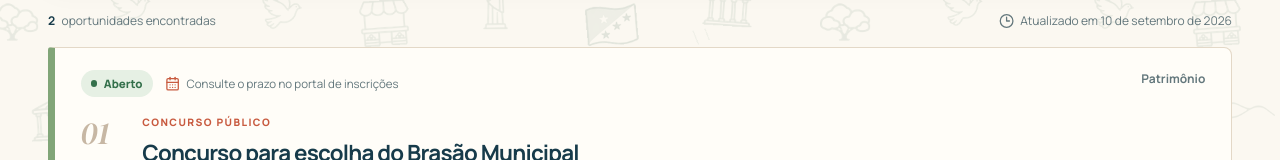
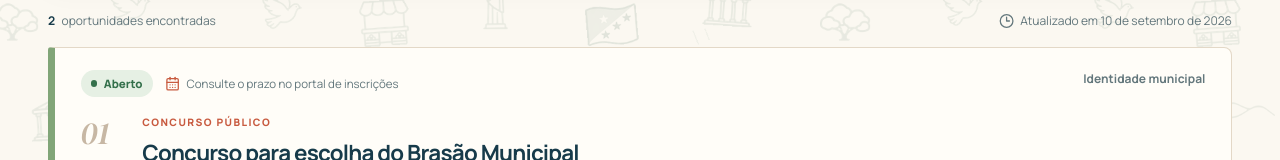
Before and after one commit to GustavoDevGTI/Editais-Culturais, a React (Vite) app: page / in a window 1280 px wide. Shown: the part 720-880 px from the top of the page. Built offline with nearby package versions, Linux system fonts and the light colour scheme.

Commit message:
Adapta categorias e clareia favicon do coreto

```diff
--- a/src/App.tsx
+++ b/src/App.tsx
@@ -22,6 +22,11 @@ export function App() {
   const { closeAccessibility, closeAbout, closeAllEditais, closeEdital, editalId, openAllEditais, openEdital, showAccessibility, showAbout, showAllEditais } = useEditalRoute();
 
   const orderedEditais = useMemo(() => [...editais].sort(compareEditais), []);
+  const categorias = useMemo(
+    () => Array.from(new Set(editais.map((edital) => edital.category)))
+      .sort((left, right) => left.localeCompare(right, "pt-BR", { sensitivity: "base" })),
+    [],
+  );
   const lastUpdatedLabel = useMemo(() => getLastUpdatedLabel(editais), []);
 
   const filteredEditais = useMemo(() => {
@@ -63,6 +68,7 @@ export function App() {
     return (
       <AllEditaisPage
         categoria={categoria}
+        categorias={categorias}
         editais={filteredEditais}
         query={query}
         status={status}
@@ -92,6 +98,7 @@ export function App() {
         <Hero onExplore={openAllEditais} />
         <EditaisSection
           categoria={categoria}
+          categorias={categorias}
           editais={filteredEditais}
           lastUpdatedLabel={lastUpdatedLabel}
           query={query}
--- a/src/components/AllEditaisPage.tsx
+++ b/src/components/AllEditaisPage.tsx
@@ -8,6 +8,7 @@ import styles from "./AllEditaisPage.module.css";
 interface AllEditaisPageProps {
   editais: Edital[];
   categoria: Categoria | "Todas";
+  categorias: Categoria[];
   query: string;
   status: Status | "Todos";
   onBack: () => void;
@@ -41,6 +42,7 @@ export function AllEditaisPage(props: AllEditaisPageProps) {
 
           <EditaisFilters
             categoria={props.categoria}
+            categorias={props.categorias}
             query={props.query}
             status={props.status}
             onCategoriaChange={props.onCategoriaChange}
--- a/src/components/CategorySelect.tsx
+++ b/src/components/CategorySelect.tsx
@@ -1,17 +1,15 @@
 import { Check, ChevronDown, SlidersHorizontal } from "lucide-react";
 import { useEffect, useId, useRef, useState } from "react";
 import type { Categoria } from "../types/edital";
-import { categorias } from "../types/edital";
 import styles from "./Editais.module.css";
 
 interface CategorySelectProps {
+  categorias: Categoria[];
   value: Categoria | "Todas";
   onChange: (value: Categoria | "Todas") => void;
 }
 
-const options: Array<Categoria | "Todas"> = ["Todas", ...categorias];
-
-export function CategorySelect({ value, onChange }: CategorySelectProps) {
+export function CategorySelect({ categorias, value, onChange }: CategorySelectProps) {
   const [isOpen, setIsOpen] = useState(false);
   const menuId = useId();
   const rootRef = useRef<HTMLDivElement>(null);
@@ -55,7 +53,7 @@ export function CategorySelect({ value, onChange }: CategorySelectProps) {
 
       {isOpen && (
         <div className={styles.categoryMenu} id={menuId} role="listbox" aria-label="Área cultural">
-          {options.map((option) => (
+          {(["Todas", ...categorias] as Array<Categoria | "Todas">).map((option) => (
             <button
               className={value === option ? styles.selectedCategory : ""}
               type="button"
--- a/src/components/EditaisFilters.tsx
+++ b/src/components/EditaisFilters.tsx
@@ -7,6 +7,7 @@ import styles from "./Editais.module.css";
 
 interface EditaisFiltersProps {
   categoria: Categoria | "Todas";
+  categorias: Categoria[];
   query: string;
   status: Status | "Todos";
   onCategoriaChange: (value: Categoria | "Todas") => void;
@@ -28,7 +29,7 @@ export function EditaisFilters(props: EditaisFiltersProps) {
           <span className="sr-only">Buscar editais</span>
           <input value={props.query} onChange={(event) => props.onQueryChange(event.target.value)} placeholder="Busque por palavra-chave..." />
         </label>
-        <CategorySelect value={props.categoria} onChange={props.onCategoriaChange} />
+        <CategorySelect categorias={props.categorias} value={props.categoria} onChange={props.onCategoriaChange} />
         <button className={styles.filterToggle} type="button" aria-expanded={showFilters} onClick={() => setShowFilters((current) => !current)}>
           <Filter aria-hidden="true" /> Filtros <span>{statusFilterCount}</span>
         </button>
--- a/src/components/EditaisSection.tsx
+++ b/src/components/EditaisSection.tsx
@@ -6,6 +6,7 @@ import styles from "./Editais.module.css";
 
 interface EditaisSectionProps {
   categoria: Categoria | "Todas";
+  categorias: Categoria[];
   editais: Edital[];
   lastUpdatedLabel: string;
   query: string;
@@ -28,6 +29,7 @@ export function EditaisSection(props: EditaisSectionProps) {
 
         <EditaisFilters
           categoria={props.categoria}
+          categorias={props.categorias}
           query={props.query}
           status={props.status}
           onCategoriaChange={props.onCategoriaChange}
--- a/src/data/editais.ts
+++ b/src/data/editais.ts
@@ -5,7 +5,7 @@ export const editais: Edital[] = [
     id: "concurso-brasao-municipal",
     title: "Concurso para escolha do Brasão Municipal",
     summary: "Concurso para escolha da proposta que representará o novo Brasão Municipal de Amargosa, com prêmio de R$ 10 mil.",
-    category: "Patrimônio",
+    category: "Identidade municipal",
     status: "Aberto",
     deadline: "Consulte o prazo no portal de inscrições",
     publishedDate: "2026-09-10",
--- a/src/types/edital.ts
+++ b/src/types/edital.ts
@@ -1,13 +1,6 @@
-export const categorias = [
-  "Artes visuais",
-  "Música",
-  "Patrimônio",
-  "Cultura popular",
-] as const;
-
 export const statuses = ["Aberto", "Em breve", "Encerrado"] as const;
 
-export type Categoria = (typeof categorias)[number];
+export type Categoria = string;
 export type Status = (typeof statuses)[number];
 
 export interface EditalExternalAccess {
```
Also changed, not shown: public/images/favicon-coreto.png.
